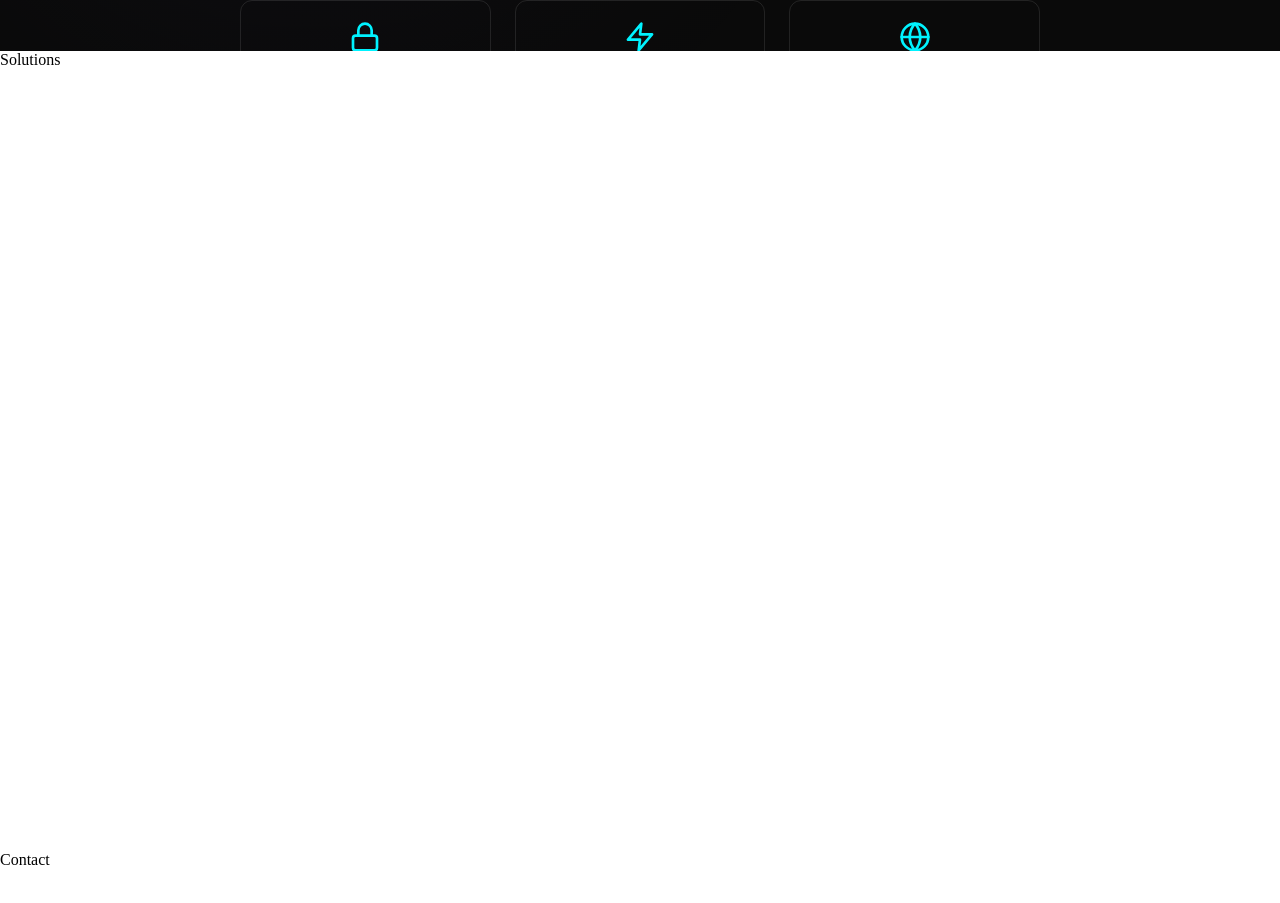
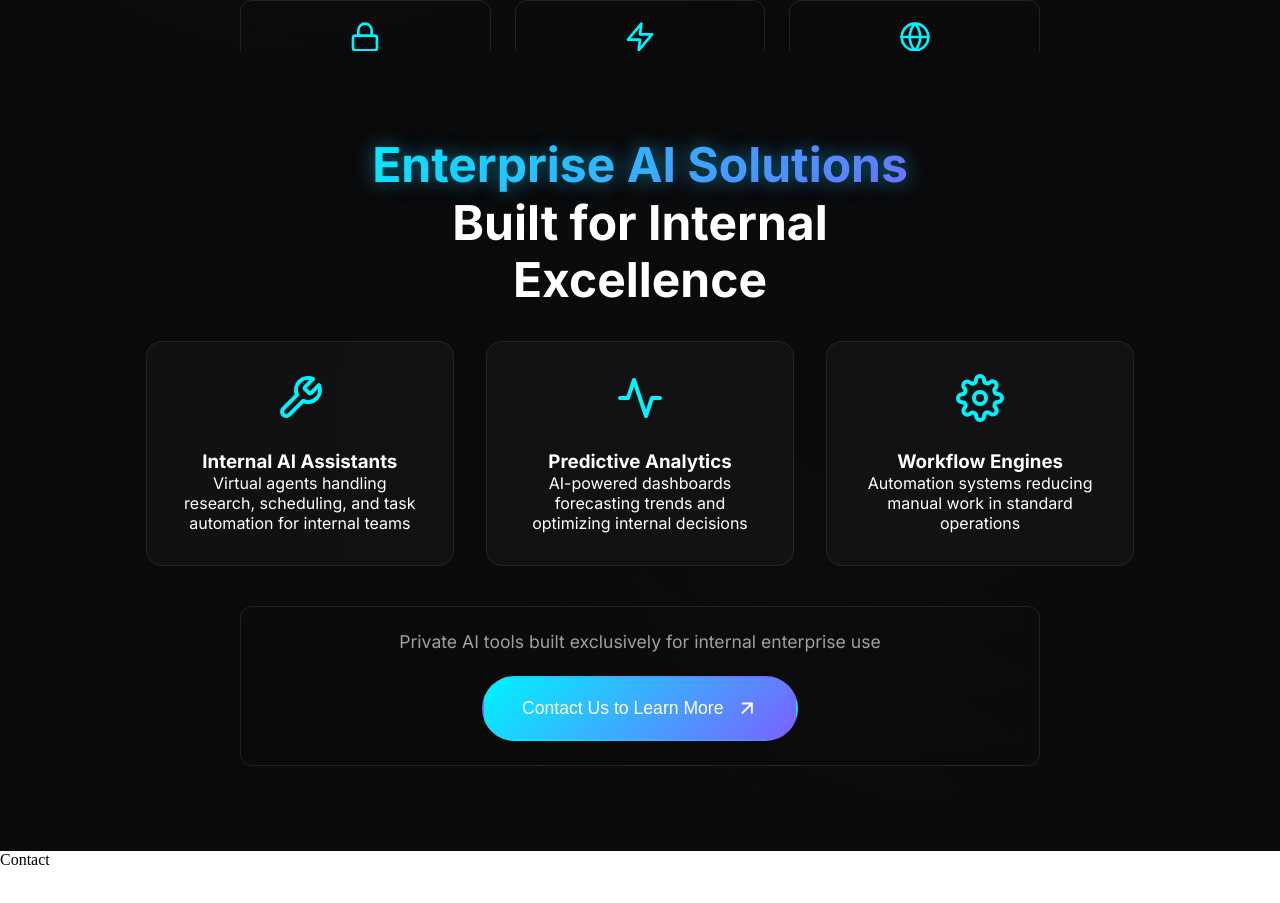
Before and after one commit to Techlead-ANKAN/WISDOM-AI, a React (Vite) app: page / in a window 1280 px wide. Shown: the part 1549-2452 px from the top of the page. Built offline with nearby package versions, Linux system fonts and the light colour scheme.

Commit message:
done with Solutions

```diff
--- a/src/pages/Solutions/Solutions.css
+++ b/src/pages/Solutions/Solutions.css
@@ -1,4 +1,97 @@
-section{
-    height: 100vh;
-    padding: 2rem;
-}
+/* Solutions.css */
+.solutions-hero {
+    --hero-padding: clamp(2rem, 6vh, 4rem);
+    position: relative;
+    padding: var(--hero-padding) 1rem;
+    min-height: 100vh;
+    display: grid;
+    place-items: center;
+    background: radial-gradient(circle at 75% 50%,
+      rgba(123, 97, 255, 0.1) 0%,
+      rgba(10, 10, 10, 1) 60%);
+  }
+
+  .responsive-headline {
+    font-size: clamp(1.75rem, 4vw + 0.5rem, 3rem);
+    text-align: center;
+    line-height: 1.2;
+    margin: 0 auto clamp(2rem, 3vh, 3rem);
+    max-width: 18ch;
+  }
+
+  .solutions-grid {
+    display: grid;
+    gap: clamp(1.5rem, 3vw, 2rem);
+    grid-template-columns: repeat(auto-fit, minmax(min(280px, 100%), 1fr));
+    max-width: min(1200px, 90%);
+    margin: 0 auto;
+  }
+
+  .solution-card {
+    padding: clamp(1.5rem, 3vw, 2rem);
+    background: rgba(255, 255, 255, 0.03);
+    border-radius: 16px;
+    border: 1px solid rgba(255, 255, 255, 0.08);
+    text-align: center;
+    transition: all 0.3s ease;
+  }
+
+  .solution-card:hover {
+    background: rgba(123, 97, 255, 0.05);
+    transform: translateY(-5px);
+  }
+
+  .solution-icon {
+    font-size: clamp(2rem, 5vw, 3rem);
+    color: var(--accent-primary);
+    margin-bottom: 1.5rem;
+  }
+
+  .disclaimer-note {
+    max-width: min(800px, 90%);
+    margin: clamp(2rem, 5vh, 4rem) auto 0;
+    padding: 1.5rem;
+    text-align: center;
+    border: 1px solid rgba(255, 255, 255, 0.1);
+    border-radius: 12px;
+  }
+
+  .disclaimer-note p {
+    font-size: clamp(0.9rem, 1.25vw + 0.5rem, 1.1rem);
+    color: var(--text-secondary);
+    margin-bottom: 1.5rem;
+  }
+
+  .cta-dark {
+    padding: clamp(0.875rem, 1.5vw, 1.25rem) clamp(1.5rem, 3vw, 2.5rem);
+    font-size: clamp(0.9rem, 1.25vw + 0.5rem, 1.1rem);
+    border-radius: 50px;
+    display: inline-flex;
+    align-items: center;
+    gap: 0.75rem;
+    cursor: pointer;
+  }
+
+  @media (max-width: 768px) {
+    .solutions-hero {
+      padding: 2rem 1rem;
+    }
+
+    .solution-card {
+      padding: 1.25rem;
+    }
+
+    .solution-icon {
+      margin-bottom: 1rem;
+    }
+  }
+
+  @media (max-width: 480px) {
+    .responsive-headline {
+      font-size: clamp(1.5rem, 6vw, 1.75rem);
+    }
+
+    .disclaimer-note {
+      padding: 1rem;
+    }
+  }
--- a/src/pages/Solutions/Solutions.jsx
+++ b/src/pages/Solutions/Solutions.jsx
@@ -1,9 +1,60 @@
-import React from 'react'
-import "./Solutions.css"
-function Solutions() {
+// Solutions.jsx
+import React from 'react';
+import { FiTool, FiActivity, FiSettings, FiArrowUpRight } from 'react-icons/fi';
+import './Solutions.css';
+import { useScrollToSection } from "../../components/scrollToSection";
+
+const Solutions = () => {
+  const scrollTo = useScrollToSection();
+
   return (
-    <div>Solutions</div>
-  )
-}
+    <div className="dark-container">
+      <section className="solutions-hero">
+        <div className="dark-overlay"></div>
+        <div className="hero-content">
+          <h1 className="responsive-headline">
+            <span className="neon-gradient">Enterprise AI Solutions</span>
+            <br />
+            Built for Internal Excellence
+          </h1>
 
-export default Solutions
+          <div className="solutions-grid">
+            {/* AI Assistants */}
+            <div className="solution-card">
+              <FiTool className="solution-icon" />
+              <h3>Internal AI Assistants</h3>
+              <p>Virtual agents handling research, scheduling, and task automation for internal teams</p>
+            </div>
+
+            {/* Analytics */}
+            <div className="solution-card">
+              <FiActivity className="solution-icon" />
+              <h3>Predictive Analytics</h3>
+              <p>AI-powered dashboards forecasting trends and optimizing internal decisions</p>
+            </div>
+
+            {/* Workflow Automation */}
+            <div className="solution-card">
+              <FiSettings className="solution-icon" />
+              <h3>Workflow Engines</h3>
+              <p>Automation systems reducing manual work in standard operations</p>
+            </div>
+          </div>
+
+          <div className="disclaimer-note">
+            <p>Private AI tools built exclusively for internal enterprise use</p>
+            <button
+              onClick={() => scrollTo("contact", "/contact")}
+              className="cta-dark primary-dark"
+            >
+              Contact Us to Learn More
+              <FiArrowUpRight className="cta-icon" />
+            </button>
+          </div>
+        </div>
+      </section>
+    </div>
+  );
+};
+
+export default Solutions;
```
